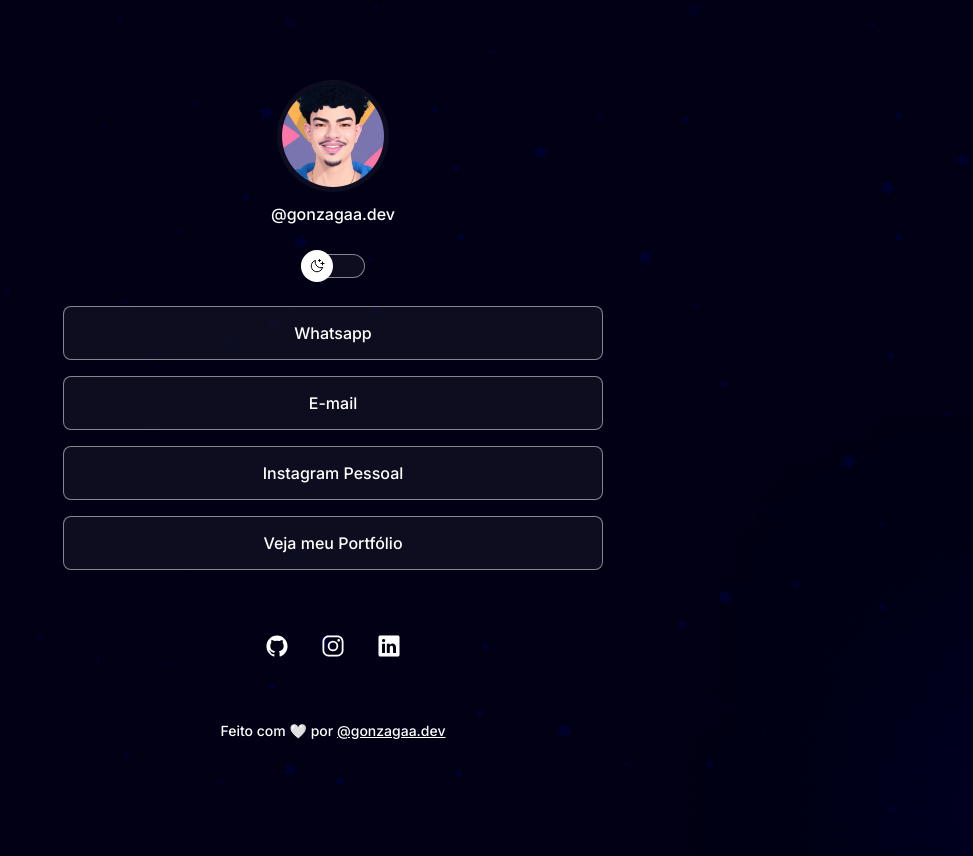
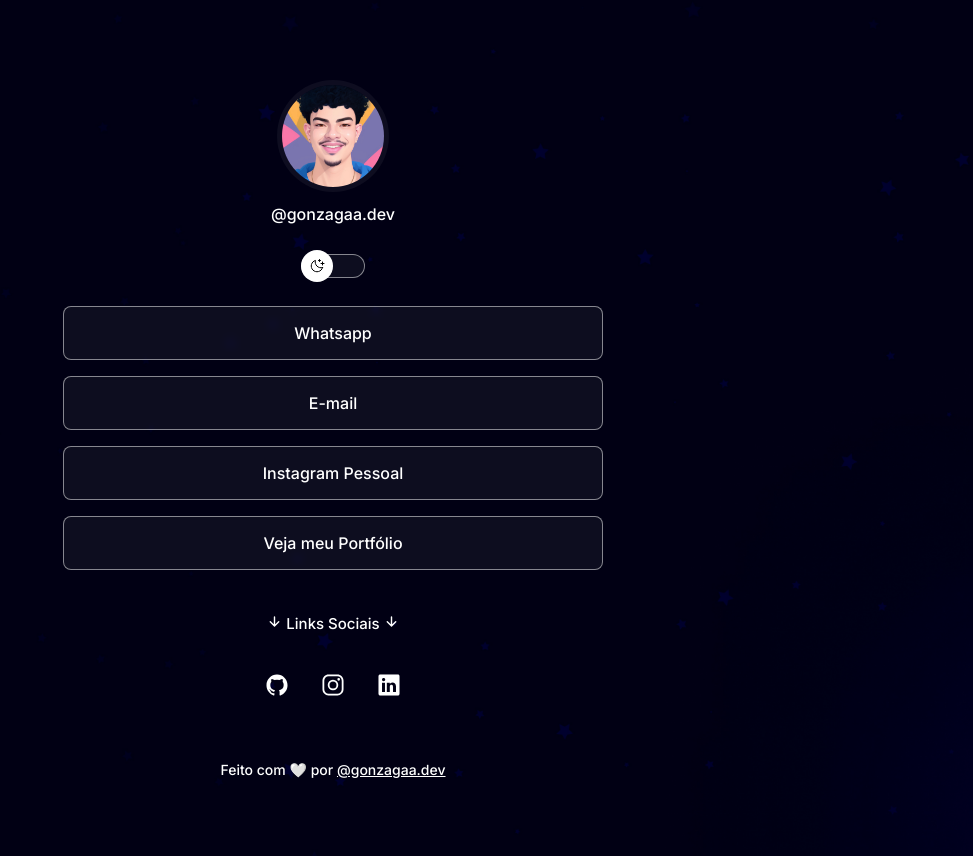
Before and after one commit to gonzagaa/LinkTree, a plain HTML site: page index.html in a window 1280 px wide. Shown: the whole page, without its empty margins (307-1280 px from the left). Drawn offline with nearby package versions, Linux system fonts and the light colour scheme.

Commit message:
added "links sociais"

```diff
--- a/index.html
+++ b/index.html
@@ -54,6 +54,8 @@
             </li>
         </ul>
 
+        <p> <ion-icon name="arrow-down-outline"></ion-icon> Links Sociais <ion-icon name="arrow-down-outline"></ion-icon>  </p>
+
         <div id="social-links">
 
             <a target="_blank" href="https://github.com/gonzagaa">
--- a/style.css
+++ b/style.css
@@ -156,6 +156,12 @@ ul li a:hover {
 
 /* SOCIAL LINKS */
 
+p {
+    text-align: center;
+    margin-top: 2rem;
+    font-size: 1.5rem;
+}
+
 #social-links {
     display: flex;
     justify-content: center;
```
